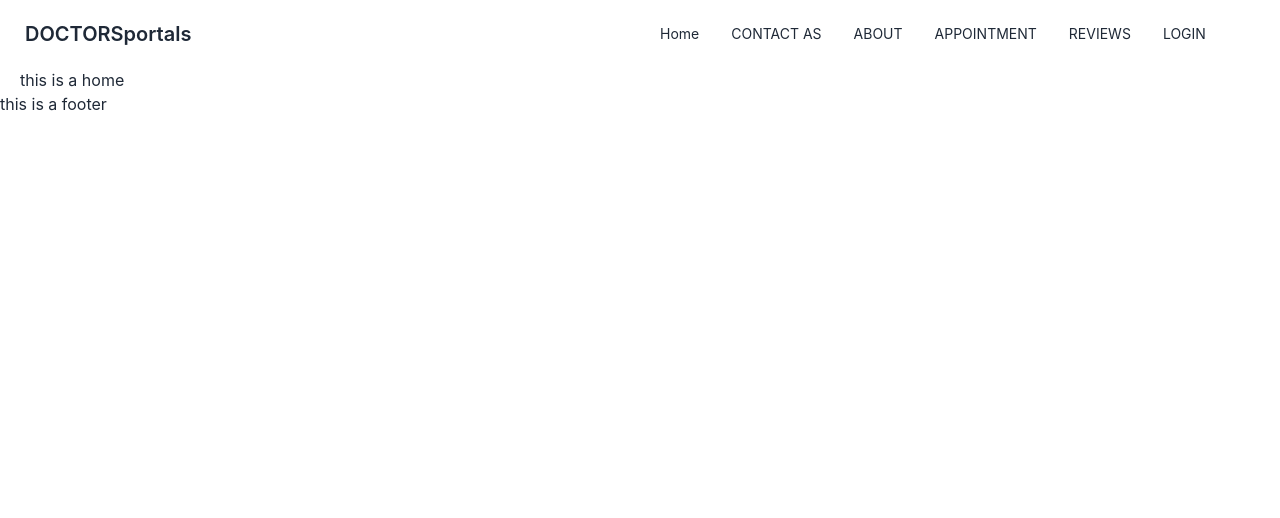
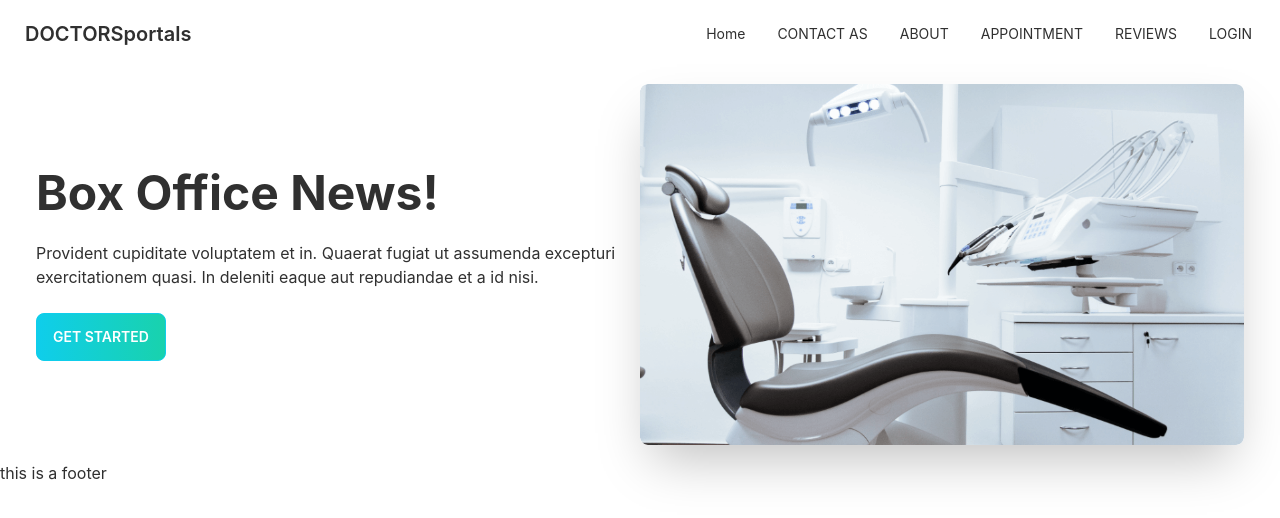
Before and after one commit to shakilmonsi/doctorprotailfive-main, a React (Create React App) app: page / in a window 1280 px wide. Shown: the top 518 px of the page. Built offline with nearby package versions, Linux system fonts and the light colour scheme.

Commit message:
add color plagin in tawelwine and add a chare and banner  and button

```diff
--- a/src/Pages/Home/Banner/Banner.js
+++ b/src/Pages/Home/Banner/Banner.js
@@ -1,10 +1,18 @@
 import React from 'react'
-
+import chare from'../../../assets/images/chair.png'
 const Banner=()=> {
   return (
+
+    <div className="hero ">
+  <div className="hero-content flex-col lg:flex-row-reverse">
+    <img src= {chare} className=" rounded-lg w-1/2 shadow-2xl" />
     <div>
-<h1>this is a banner</h1>
+      <h1 className="text-5xl font-bold">Box Office News!</h1>
+      <p className="py-6">Provident cupiditate voluptatem et in. Quaerat fugiat ut assumenda excepturi exercitationem quasi. In deleniti eaque aut repudiandae et a id nisi.</p>
+      <button className="btn btn-primary bg-gradient-to-r from-primary  to-secondary text-white">Get Started</button>
     </div>
+  </div>
+</div>
   )
 }
 
--- a/src/Pages/Home/Home.js
+++ b/src/Pages/Home/Home.js
@@ -1,9 +1,10 @@
 import React from 'react'
+import Banner from './Banner/Banner'
 
 const  Home=() =>{
   return (
     <div className='mx-5'>
-        <h1>this is a home</h1>
+<Banner></Banner>
     </div>
   )
 }
--- a/src/Shared/Navber/Navber.js
+++ b/src/Shared/Navber/Navber.js
@@ -1,7 +1,7 @@
 import React from 'react'
 import { Link } from 'react-router-dom'
 
-function Navber() {
+const  Navber=() =>{
     const menuItems = <React.Fragment>
     <li><Link to="/">Home</Link></li>
     <li><Link to="/contactas">CONTACT AS</Link></li>
@@ -12,7 +12,7 @@
     <li><Link to="/login">LOGIN</Link></li>
     </React.Fragment>
     return (
-        <div className="navbar bg-base-100">
+        <div className="navbar bg-base-100 flex justify-between">
             <div className="navbar-start">
                 <div className="dropdown">
                     <label tabIndex={0} className="btn btn-ghost lg:hidden">
--- a/tailwind.config.js
+++ b/tailwind.config.js
@@ -3,6 +3,25 @@
   content: [
     "./src/**/*.{js,jsx,ts,tsx}",
   ],
+
+  daisyui: {
+    themes: [
+      {
+        doctortheme: {
+        primary: "#0FCFEC",
+
+        secondary:'#19D3AE',
+
+ accent: "#1dcdbc",
+
+ neutral: "#2b3440",
+
+ "base-100": "#ffffff"
+
+        },
+      },
+    ],
+  },
   theme: {
     extend: {},
   },
```
